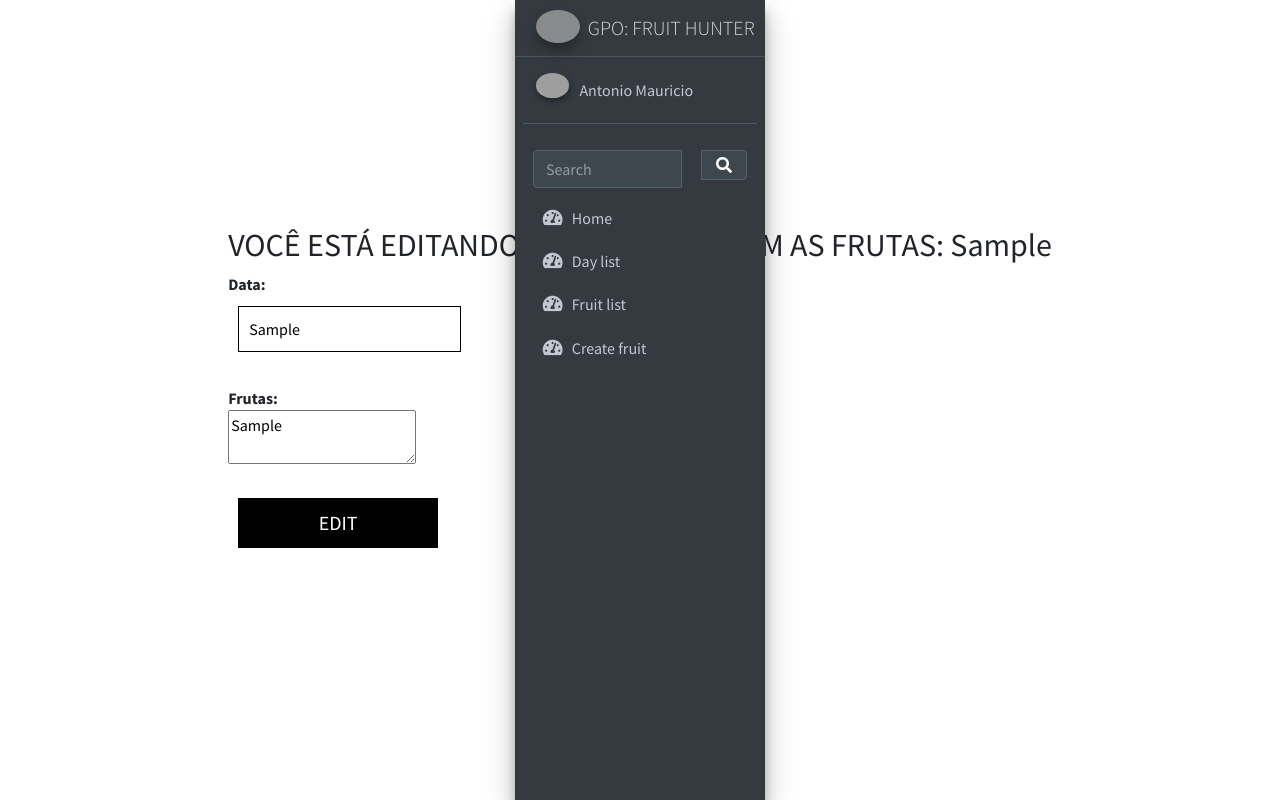
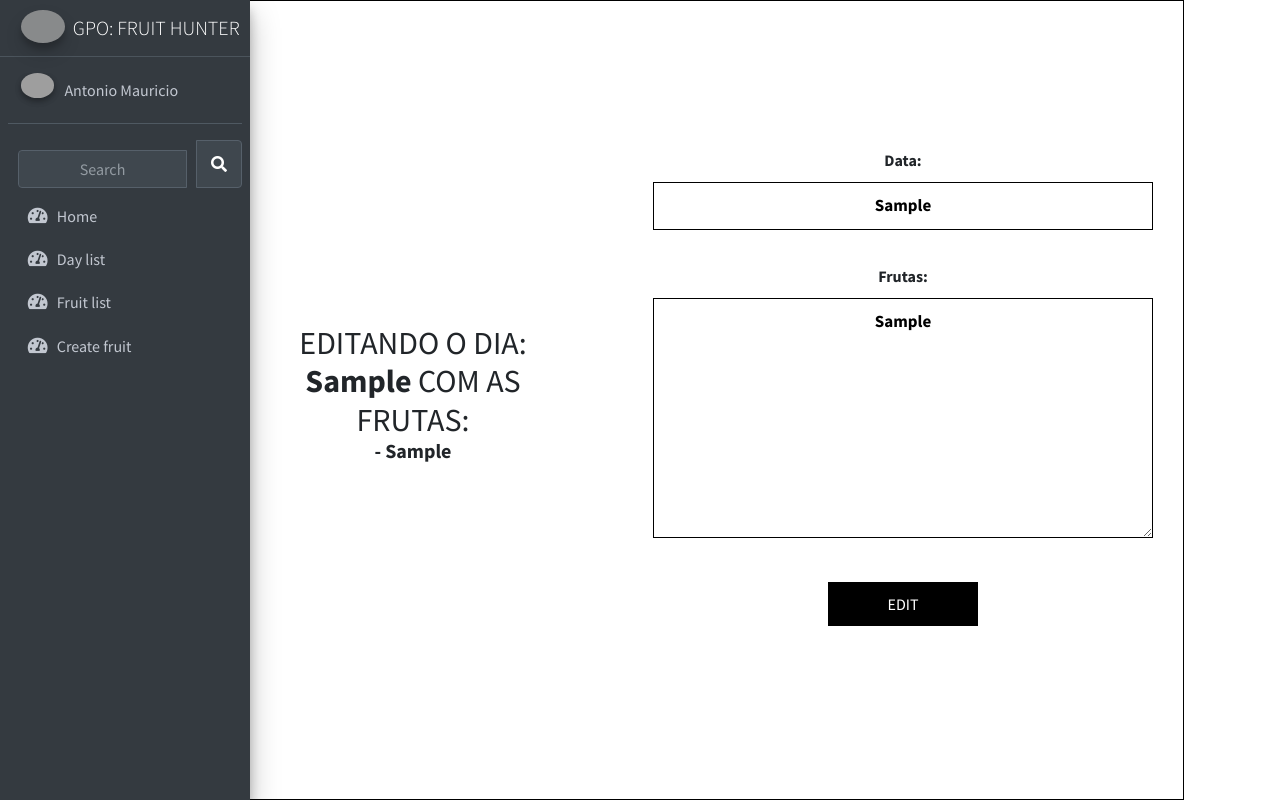
Before and after one commit to Dedo-Finger2/GPO--Fruit_Hunter, a PHP site: page /app/View/day/editday.php?id=1 in a window 1280 px wide. Run offline with PHP 8.4, Linux system fonts and the light colour scheme; tables that the repository leaves empty or names only in its code hold one stand-in row (values such as "Sample post"); some libraries are stand-ins or nearby versions; grey boxes are pictures that could not be loaded.

Commit message:
index, deleteday e editday

```diff
--- a/app/View/day/editday.php
+++ b/app/View/day/editday.php
@@ -5,6 +5,12 @@
 
     $sql = $conn->query("SELECT * FROM day WHERE id=$id");
     $row = $sql->fetch_assoc();
+
+    $lista = $row['frutas'];
+    $array = explode(",", $lista);
+    $array = array_filter($array);
+
+
 ?>
 
 <head>
@@ -21,18 +27,111 @@
         <link rel="stylesheet" href="/fruit_hunter/assets/plugins/datatables-buttons/css/buttons.bootstrap4.min.css">
         <!-- Theme style -->
         <link rel="stylesheet" href="/fruit_hunter/assets/dist/css/adminlte.min.css">
-        <link rel="stylesheet" href="/fruit_hunter/css/style.css">
+
+        <style>
+            body {
+            /* Remova as propriedades de centralização aqui */
+            }
+
+            .wrapper {
+                display: flex;
+                justify-content: center;
+                margin-left: 15rem;
+                align-items: center;
+                height: 93vh;
+            }
+
+            .side-bar {
+                width: 100%;
+            }
+
+            .content {
+                display: flex;
+                flex-direction: row;
+                justify-content: center;
+                align-items: center;
+                border: 1px solid #000;
+                padding: 20px;
+                margin-right: 6rem;
+                width: 89rem;
+                height: 800px;
+            }
+
+            h2 {
+                text-align: center;
+                margin-right: 3rem;
+            }
+
+            .form {
+                display: flex;
+                flex-direction: column;
+                justify-content: center;
+                align-items: center;
+                margin-left: 30px;
+                text-align: center;
+            }
+
+            input, textarea, button.enviar {
+                margin: 10px;
+                padding: 10px;
+                font-size: 16px;
+            }
+
+            button.enviar {
+                background-color: #000;
+                color: #fff;
+                border: none;
+                cursor: pointer;
+                width: 150px;
+            }
+
+            button.enviar:hover {
+                background-color: gray;
+            }
+
+            input, textarea {
+                border: 1px solid #000;
+                width: 500px;
+                text-align: center;
+                font-weight: bold;
+                font-size: 17px;
+            }
+
+            textarea {
+                height: 15rem;
+            }
+
+            .fruta {
+                text-align: center;
+                font-size: 20px;
+                margin-bottom: 5px;
+            }
+
+        </style>
 </head>
-
+<body>
+    <div class="side-bar">
         <?php require_once("../menu.php") ?>
-
-<div class="main_container">
+    </div>
+    <div class="wrapper">
+        <div class="content">
+            <h2>EDITANDO O DIA: <b><?= $row['data'] ?></b> COM AS FRUTAS:
+            <b><?php
+                    foreach($array as $item)
+                    {
+                        echo "<p class='fruta'>- $item</p>";
+                    }
+                ?>
+            </b></h2>
+            <div class="form">
                 <form action="../../Controller/form/tratamento.php" method="post">
-        <h2> VOCÊ ESTÁ EDITANDO O DIA: <?= $row['data'] ?> COM AS FRUTAS: <?= $row['frutas'] ?></h2>
-        <b>Data:</b> <br><input type="text" name="new_day_data" value="<?= $row['data'] ?>"><br><br>
+                    <b>Data:</b> <br><input class="data" type="text" name="new_day_data" value="<?= $row['data'] ?>"><br><br>
                     <b>Frutas:</b> <br><textarea name="new_frutas"><?= $row['frutas'] ?></textarea>
                     <input type="hidden" name="edit_id_dia" value="<?= $row['id'] ?>">
                     <br><br>
-        <button style="padding: 10px; width: 200px; font-size: 20px;" type="submit" name="edited">EDIT</button>
+                    <button class="enviar" type="submit" name="edited">EDIT</button>
                 </form>
             </div>
+        </div>
+    </div>
+</body>
--- a/index.php
+++ b/index.php
@@ -20,7 +20,6 @@
         <link rel="stylesheet" href="/fruit_hunter/assets/plugins/datatables-buttons/css/buttons.bootstrap4.min.css">
         <!-- Theme style -->
         <link rel="stylesheet" href="/fruit_hunter/assets/dist/css/adminlte.min.css">
-        <link rel="stylesheet" href="/fruit_hunter/css/style.css">
         <style>
             body {
             /* Remova as propriedades de centralização aqui */
```
Also changed, not shown: app/View/day/deleteday.php (+76 -11 lines). Lines whose indentation alone changed are shown as unchanged.
